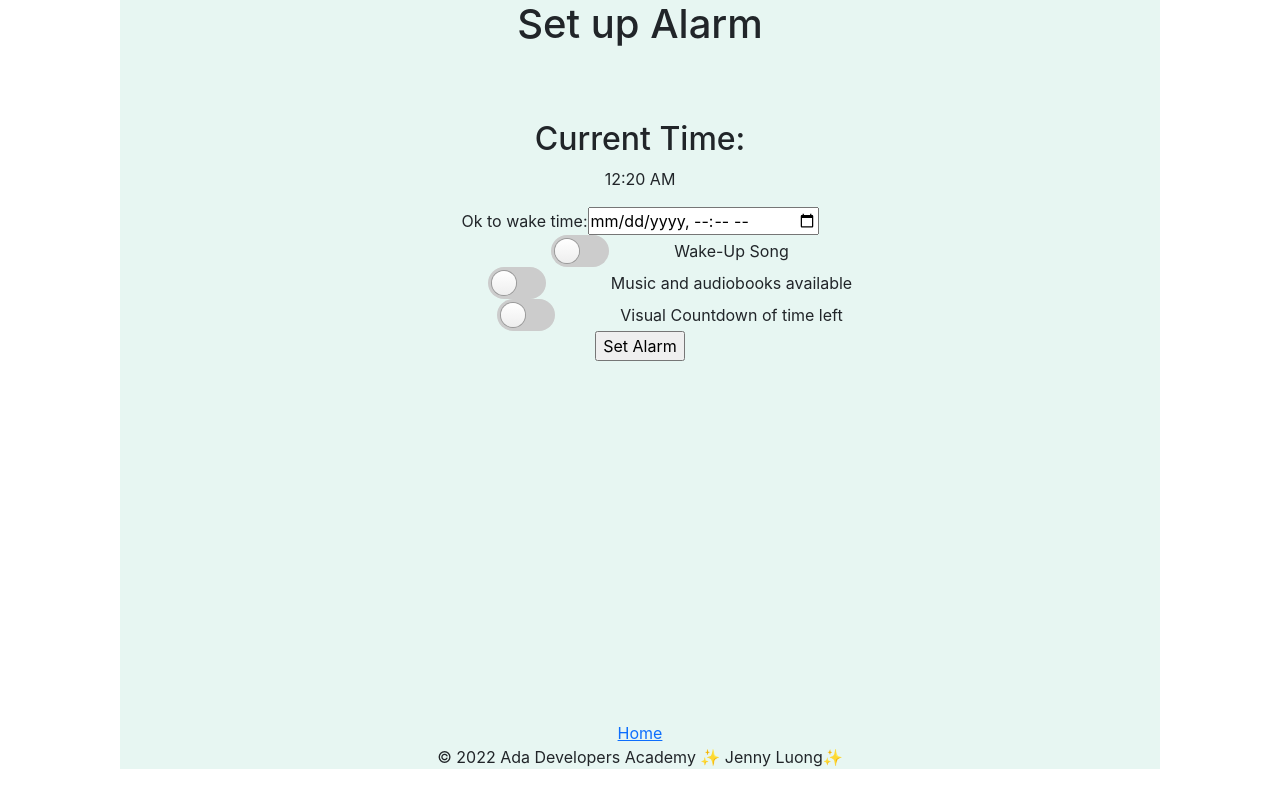
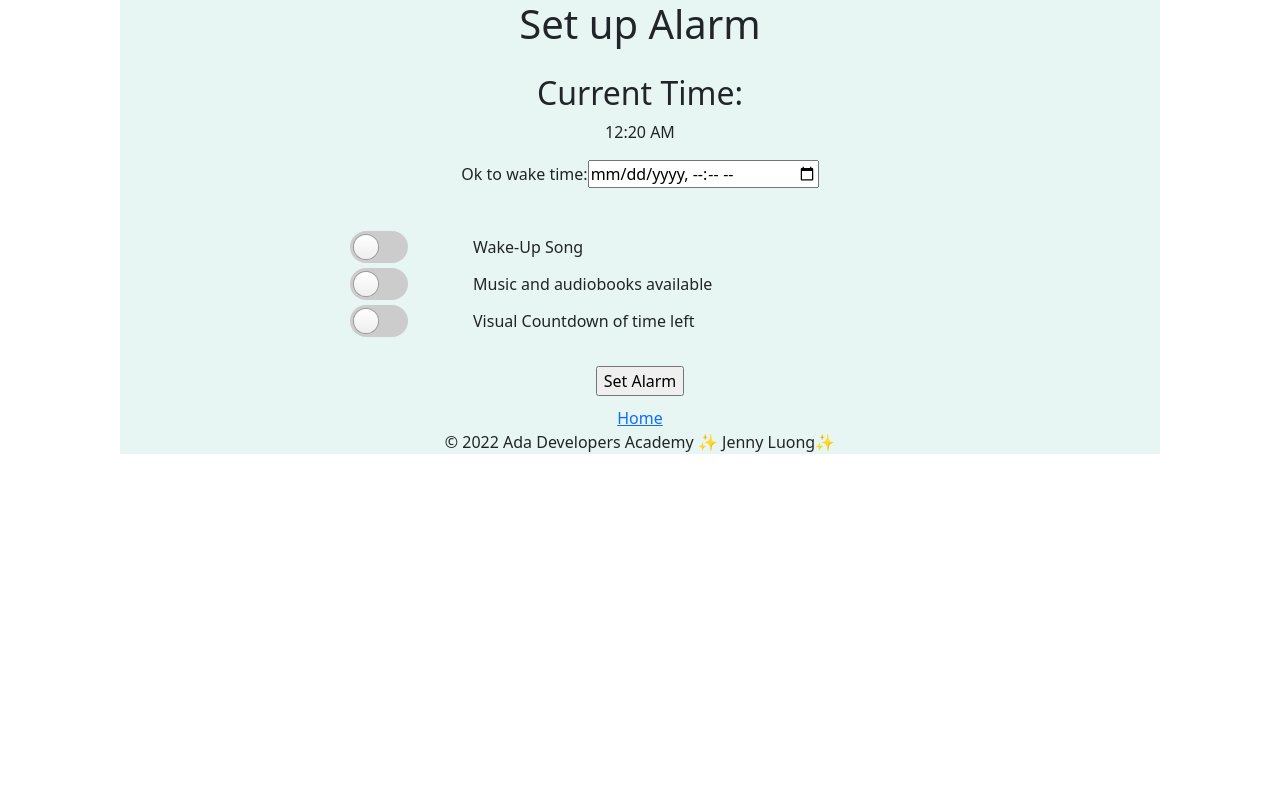
Before and after one commit to Jenny-PL/-trafficLightAppFrontEnd, a React (Create React App) app in the folder traffic_light/: page /set in a window 1280 px wide. Built offline with nearby package versions, Linux system fonts and the light colour scheme; no server answers.

Commit message:
aligned toggles

```diff
--- a/traffic_light/package.json
+++ b/traffic_light/package.json
@@ -16,10 +16,12 @@
     "@types/react-dom": "^18.0.0",
     "axios": "^0.27.2",
     "bootstrap": "^5.2.0",
+    "bootstrap-react": "^0.5.0-alpha.14",
     "gridjs": "^5.0.2",
     "gridjs-react": "^5.0.2",
     "gridjs-selection": "^4.0.0",
     "react": "^18.2.0",
+    "react-bootstrap": "^2.5.0",
     "react-circular-progressbar": "^2.1.0",
     "react-dom": "^18.2.0",
     "react-router-dom": "6",
--- a/traffic_light/src/App.css
+++ b/traffic_light/src/App.css
@@ -2,6 +2,10 @@
 395B64
 A5C9CA
 E7F6F2  light blue*/
+
+.navbar {
+  text-decoration: none;
+}
 
 div {
   margin: auto 60px;
@@ -29,35 +33,13 @@ div {
   display: flex;
 }
 
-
-/* @media (prefers-reduced-motion: no-preference) {
-  .containerT {
-    animation: App-logo-spin infinite 40s linear;
-  }
-}
-@keyframes App-logo-spin {
-  from {
-    transform: rotate(0deg);
-  }
-  to {
-    transform: rotate(360deg);
-  }
-} */
-
-
-/* *,
-*:before,
-*:after {
-  box-sizing: border-box;
-} */
-
 body {
   font-family: -apple-system, ".SFNSText-Regular", "Helvetica Neue", "Roboto", "Segoe UI", sans-serif;
 }
 
 .toggle {
-  /* cursor: pointer;
-  display: inline-block; */
+  cursor: pointer;
+  display: inline-block;
 }
 
 .toggle-switch {
--- a/traffic_light/src/App.tsx
+++ b/traffic_light/src/App.tsx
@@ -1,6 +1,7 @@
 import React, { useState, useEffect } from "react";
 import axios from 'axios';
 import './App.css';
+import 'bootstrap/dist/css/bootstrap.min.css';
 import PageSetAlarmForm from "./components/PageSetAlarmForm";
 import PageNotTimeYet from "./components/PageNotTimeYet";
 import PageOkayToWakeUp from "./components/PageOkayToWakeUp";
--- a/traffic_light/src/components/PageSetAlarmForm.css
+++ b/traffic_light/src/components/PageSetAlarmForm.css
@@ -1,13 +1,40 @@
 .formPage {
     display: grid;
-    grid-template-rows: 1fr 2fr 1fr 1fr 1fr;
+    grid-template-rows: 150px 150px 50px;
+    /* grid-template-rows: 150px 50px 50px 50px 50px; */
 }
 
 #setTime {
     grid-row: 1/2;
 }
 
-#songToggle {
+#toggleDiv {
+    grid-row: 2/3;
+    display: flex;
+    flex-direction: column;
+    align-items: flex-start;
+}
+
+.toggle {
+    padding-top: 5px;
+    padding-left: 50px;
+    text-align: left;
+    /* justify-content: flex-start; */
+    /* justify-items: left; */
+    /* text-align: left; */
+}
+
+
+#setAlarmButton {
+    grid-row: 3/4;
+}
+
+/* #setTime {
+    grid-row: 1/2;
+} */
+
+
+/* #songToggle {
     grid-row: 2/3;
 }
 
@@ -21,4 +48,67 @@
 
 #setAlarmButton {
     grid-row: 5/6;
-}
+} */
+
+.toggle {
+    cursor: pointer;
+    display: inline-block;
+  }
+
+  .toggle-switch {
+    display: inline-block;
+    background: #ccc;
+    border-radius: 16px;
+    width: 58px;
+    height: 32px;
+    position: relative;
+    vertical-align: middle;
+    transition: background 0.25s;
+  }
+  .toggle-switch:before, .toggle-switch:after {
+    content: "";
+  }
+  .toggle-switch:before {
+    display: block;
+    background: linear-gradient(to bottom, #fff 0%, #eee 100%);
+    border-radius: 50%;
+    box-shadow: 0 0 0 1px rgba(0, 0, 0, 0.25);
+    width: 24px;
+    height: 24px;
+    position: absolute;
+    top: 4px;
+    left: 4px;
+    transition: left 0.25s;
+  }
+  .toggle:hover .toggle-switch:before {
+    background: linear-gradient(to bottom, #fff 0%, #fff 100%);
+    box-shadow: 0 0 0 1px rgba(0, 0, 0, 0.5);
+  }
+  .toggle-checkbox:checked + .toggle-switch {
+    background: #56c080;
+  }
+  .toggle-checkbox:checked + .toggle-switch:before {
+    left: 30px;
+  }
+
+  .toggle-checkbox {
+    position: absolute;
+    visibility: hidden;
+  }
+
+  .toggle-label {
+    margin-left: 5px;
+    position: relative;
+    top: 2px;
+  }
+
+
+
+/* nav {
+    grid-row: 6/7;
+} */
+
+/* .navbar {
+    text-decoration: none;
+    grid-row: 6/7;
+  } */
--- a/traffic_light/src/components/PageSetAlarmForm.tsx
+++ b/traffic_light/src/components/PageSetAlarmForm.tsx
@@ -1,8 +1,10 @@
 import React from "react";
 import CurrentTimeDisplay from "./CurrentTimeDisplay";
 import "./PageSetAlarmForm.css";
+import 'bootstrap/dist/css/bootstrap.min.css';
 import { useNavigate, Link }  from 'react-router-dom';
 import SongFormPopUp from "./SongFormPopUp";
+
 
 interface PageSetAlarmFormProps {
     setAlarmTime: Function;
@@ -52,10 +54,10 @@ function PageSetAlarmForm({setAlarmTime, setWakeUpToggle, setAudioToggle, setVis
 
     return (
       <>
-        <main className="formPage">
-          <h1>Set up Alarm</h1>
+        <main>
+          <h1 >Set up Alarm</h1>
             {isOpen ? <SongFormPopUp setfileURL={setfileURL} togglePopup={togglePopup} setChosenSong={setChosenSong} chosenSong={chosenSong} songList={songList}/> : null}
-            <form onSubmit={event => handleFormSubmission(event)}>
+            <form className="formPage" onSubmit={event => handleFormSubmission(event)}>
               <div id="setTime">
                   <CurrentTimeDisplay/>
                   <label htmlFor="alarm">Ok to wake time:
@@ -63,11 +65,13 @@ function PageSetAlarmForm({setAlarmTime, setWakeUpToggle, setAudioToggle, setVis
                   </label>
               </div>
 
+            <div id="toggleDiv">
+
                <div id="songToggle">
                <label className="toggle">
                     <input id="slideToggle" className="toggle-checkbox" type="checkbox" name="wakeupsong"  onChange={event => onWakeUpChange(event)} defaultChecked={false}/>
                     <div className="toggle-switch"></div>
-                    <span className="toggle-label">Wake-Up Song</span>
+                    <span className="toggle-label">Wake-Up Song                  </span>
                 </label>
               </div>
 
@@ -83,18 +87,19 @@ function PageSetAlarmForm({setAlarmTime, setWakeUpToggle, setAudioToggle, setVis
                   <label className="toggle">
                     <input id="slideToggle" className="toggle-checkbox" type="checkbox" onChange={event => onVisualChange(event)} defaultChecked={false}/>
                     <div className="toggle-switch"></div>
-                    <span className="toggle-label">Visual Countdown of time left</span>
+                    <span className="toggle-label">Visual Countdown of time left </span>
                   </label>
+                </div>
                 </div>
 
               <div id="setAlarmButton">
                   <input type='submit' value='Set Alarm' />
               </div>
           </form>
-        </main>
         <nav>
           <Link to="/">Home</Link>
         </nav>
+        </main>
       </>
     );
   }
--- a/traffic_light/src/components/SongFormPopUp.css
+++ b/traffic_light/src/components/SongFormPopUp.css
@@ -1,8 +1,7 @@
 #hidden-file-input {
     opacity: 0;
 }
-/* BUG: the pop-up box is tranparent; when you scroll, it becomes hard to see.
-The toggle buttons/text go over it. */
+
 .popup-box {
     z-index: 1;
     position: fixed;
```
Also changed, not shown: 1 other file (tests, documents, lock files or other folders). Lines whose indentation alone changed are shown as unchanged.
